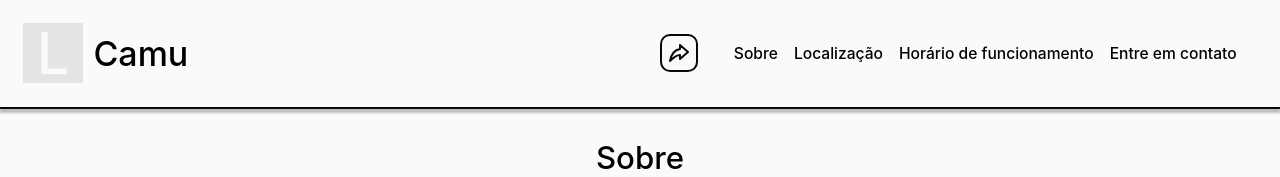
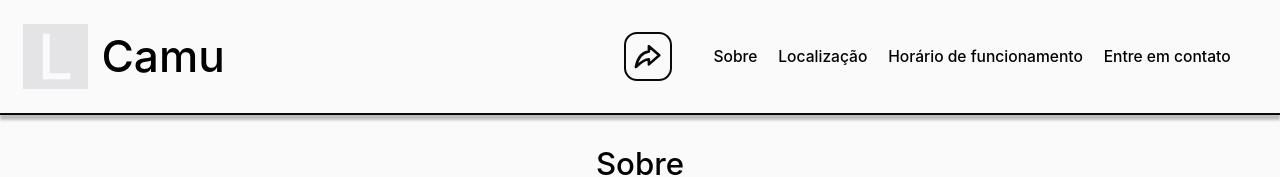
Before and after one commit to GilkleberMedeiros/camu, a React (Vite) app: page / in a window 1280 px wide. Shown: the top 177 px of the page. Built offline with nearby package versions, Linux system fonts and the light colour scheme.

Commit message:
feat: applying auto scale to header components.

```diff
--- a/src/components/logo.jsx
+++ b/src/components/logo.jsx
@@ -13,7 +13,11 @@ export default {
 export function Container({ style, children, ...rest })
 {
   return (
-    <div id="logo" className={twMerge("flex items-center gap-[10px] grow-0 font-medium", style)} {...rest}>
+    <div
+      id="logo"
+      className={twMerge("flex items-center gap-[10px] min-xl:gap-[0.625rem] grow-0 font-medium", style)}
+      {...rest}
+    >
       { children }
     </div>
   );
@@ -24,7 +28,7 @@ export function Icon({ src, style, children, ...rest })
   return (
     <ImageIcon
       id="logo"
-      style={twMerge("w-[60px] h-[60px] max-c-s:w-[50px] max-c-s:h-[50px]", style)}
+      style={twMerge("w-[60px] h-[60px] max-c-s:w-[50px] max-c-s:h-[50px] min-xl:size-[3.125rem]", style)}
       src={src} alt="logo da empresa."
       {...rest}
     />
@@ -34,6 +38,12 @@ export function Icon({ src, style, children, ...rest })
 export function Title({ title, style, children, ...rest })
 {
   return (
-    <h1 id="logoTitle" className={twMerge("text-[34px] max-c-s:text-[30px]", style)} {...rest}>{title}</h1>
+    <h1
+      id="logoTitle"
+      className={twMerge("text-[34px] max-c-s:text-[30px] min-xl:text-[2.125rem]", style)}
+      {...rest}
+    >
+      {title}
+    </h1>
   );
 }
--- a/src/components/main.jsx
+++ b/src/components/main.jsx
@@ -17,8 +17,13 @@ export function Header()
   const logoTitle = "Camu";
 
   return (
-    <header className="p-[1.125rem] flex justify-between
-      content-center border-b-2 border-b-main-black shadow-main-black/25 shadow-[0_4px_2px_0]">
+    <header
+      className="
+        p-[1.125rem] flex justify-between content-center border-b-2
+        border-b-main-black shadow-main-black/25 shadow-[0_4px_2px_0]
+        min-xl:border-b-[0.125rem] min-xl:shadow-[0_0.25rem_0.125rem_0]
+      "
+    >
       <logo.Container>
         <logo.Icon src={logoIcon} />
         <logo.Title title={logoTitle} />
--- a/src/components/menus.jsx
+++ b/src/components/menus.jsx
@@ -42,8 +42,9 @@ export function Menu() {
 
       {/* Desktop Menu */}
       <nav className="
-        max-sm:hidden flex flex-wrap content-center px-[20px] py-[12px] gap-[16px] font-medium
-        "
+        max-sm:hidden flex flex-wrap content-center px-[20px] min-xl:px-[1.25rem]
+        py-[12px] min-xl:py-[0.75rem] gap-[16px] min-xl:gap-[1rem] font-medium
+      "
       >
         <MenuLink href="#sectionSobre" style="text-[0.75rem]">Sobre</MenuLink>
         <MenuLink href="#sectionLocalização" style="text-[0.75rem]">Localização</MenuLink>
@@ -141,15 +142,18 @@ export function ShareMenu({ socialMediaShareLinks })
       ref={rootRef}
     >
       <button
-        className="m-0 b-0 p-[5px] border-[2px] border-main-black rounded-[10px]"
+        className="
+          m-0 b-0 p-[5px] min-xl:p-[0.3125rem] border-[2px] min-xl:border-[0.125rem]
+          border-main-black rounded-[10px] min-xl:rounded-[0.625rem]
+        "
       >
-        <IconShare3 />
+        <IconShare3 className="min-xl:size-[1.5rem]" />
       </button>
       <div
         id="floatMenuContent"
         ref={floatMenuContentRef}
         className="
-          absolute top-[110%] hidden space-y-[2px] w-[125px]
+          absolute top-[110%] hidden space-y-[2px] w-[125px] min-xl:w-[7.8125rem]
          border-main-black border-1 bg-main-white
           c-s:right-auto c-s:left-0 right-0
         "
@@ -161,12 +165,13 @@ export function ShareMenu({ socialMediaShareLinks })
               <button
                 key={i}
                 className="
-                 w-full flex gap-[4px] p-[4px] justify-center items-center cursor-pointer hover:bg-gray-200 active:bg-gray-200
+                 w-full flex gap-[4px] min-xl:gap-[0.25rem] p-[4px] min-xl:p-[0.25rem]
+                 justify-center items-center cursor-pointer hover:bg-gray-200 active:bg-gray-200
                 "
                 onClick={v.onClick}
               >
-                <span className="font-light text-[11px]">Compartilhe no</span>
-                <ImageIcon src={v.src} alt={v.alt} style={"max-md:size-[18px] size-[24px]"} />
+                <span className="font-light text-[11px] min-xl:text-[0.6875rem]">Compartilhe no</span>
+                <ImageIcon src={v.src} alt={v.alt} style={"max-md:size-[18px] size-[24px] min-xl:size-[1.5rem]"} />
               </button>
             );
           }
```
